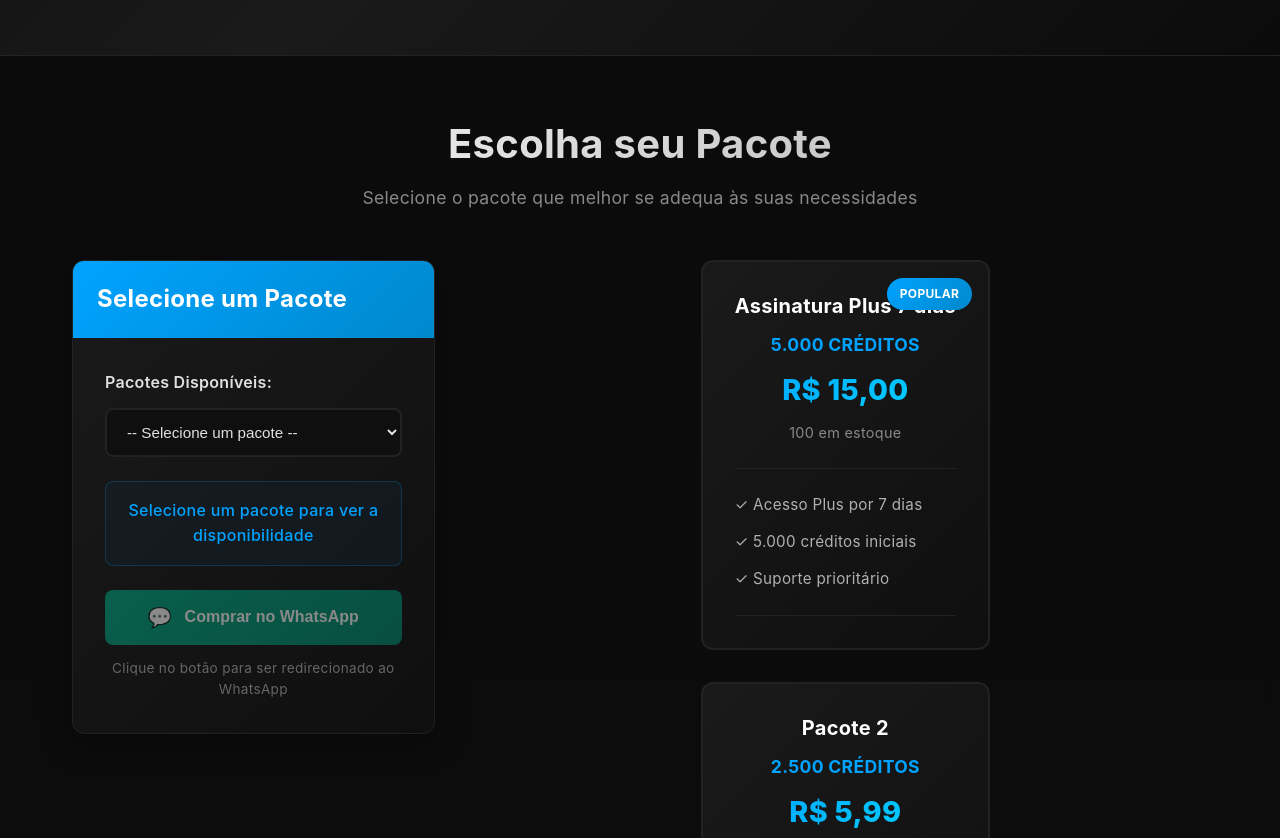
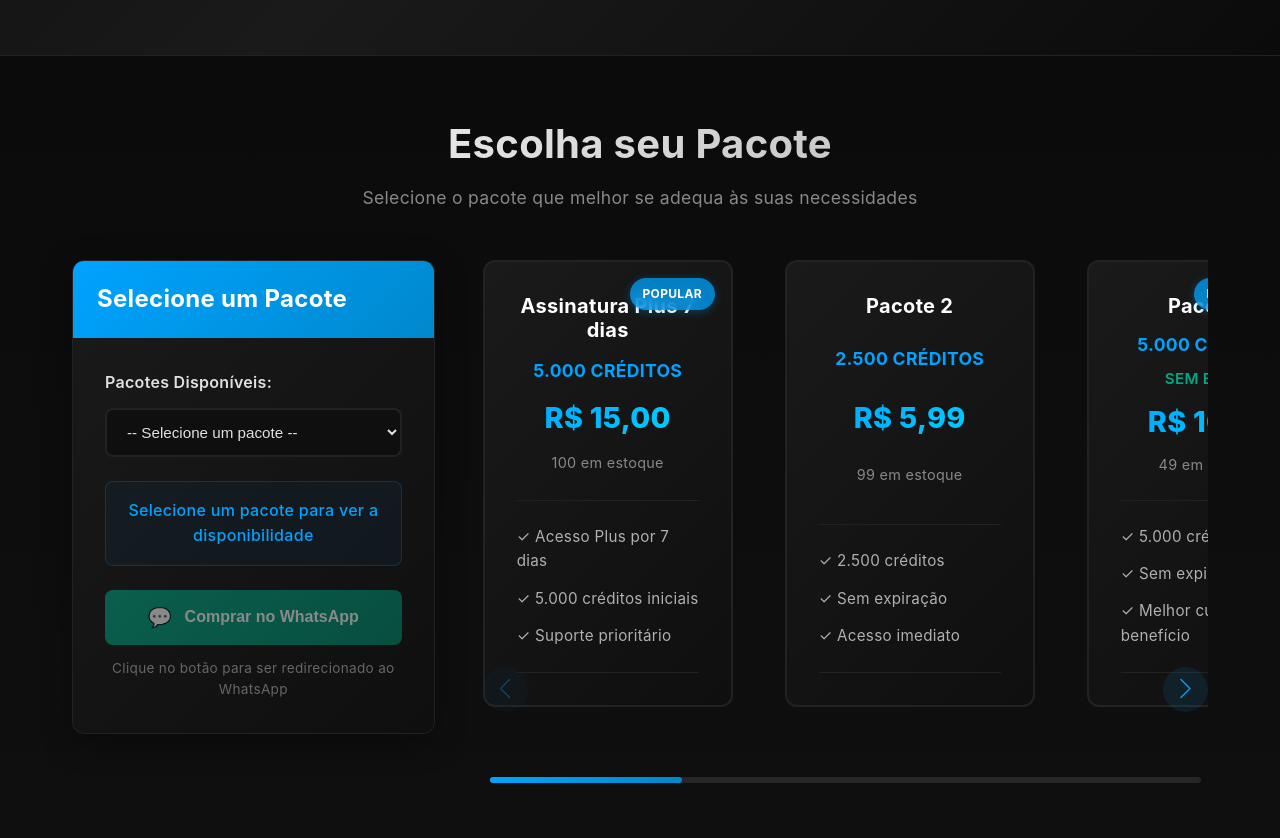
Before and after one commit to Siieg-bit/site, a plain HTML site: page comprar-creditos.html in a window 1280 px wide. Shown: the part 820-1658 px from the top of the page. Drawn offline with nearby package versions, Linux system fonts and the light colour scheme.

Commit message:
Add files via upload

```diff
--- a/css/style.css
+++ b/css/style.css
@@ -216,7 +216,7 @@ a:hover {
     margin-bottom: 2rem;
     border-radius: 12px;
     overflow: hidden;
-    box-shadow: 0 8px 32px rgba(0, 163, 255, 0.15);
+    /* box-shadow: 0 8px 32px rgba(0, 163, 255, 0.15); */
 }
 
 .hero-banner-image {
@@ -438,9 +438,93 @@ a:hover {
 
 /* Products Grid */
 .products-grid {
-    display: grid;
-    grid-template-columns: repeat(auto-fit, minmax(250px, 1fr));
+    display: flex !important;
     gap: 2rem;
+}
+
+.products-swiper {
+    width: 100%;
+    padding-bottom: 80px;
+    position: relative;
+}
+
+.swiper-wrapper {
+    display: flex !important;
+}
+
+.products-grid .product-item {
+    display: flex !important;
+    flex-direction: column;
+    width: 100% !important;
+    min-width: 250px !important;
+    height: auto !important;
+    flex-shrink: 0 !important;
+}
+
+@media (min-width: 480px) {
+    .products-grid .product-item {
+        width: calc(50% - 1rem) !important;
+    }
+}
+
+@media (min-width: 768px) {
+    .products-grid .product-item {
+        width: calc(50% - 1rem) !important;
+    }
+}
+
+@media (min-width: 1024px) {
+    .products-grid .product-item {
+        width: calc(33.333% - 1.35rem) !important;
+    }
+}
+
+.swiper-button-prev,
+.swiper-button-next {
+    color: #00A3FF !important;
+    background: rgba(0, 163, 255, 0.1) !important;
+    border-radius: 50%;
+    width: 45px !important;
+    height: 45px !important;
+    top: auto !important;
+    bottom: 75px !important;
+    z-index: 10 !important;
+}
+
+.swiper-button-prev::after,
+.swiper-button-next::after {
+    font-size: 20px !important;
+}
+
+.swiper-button-prev {
+    left: 0 !important;
+}
+
+.swiper-button-next {
+    right: 0 !important;
+}
+
+.swiper-button-prev:hover,
+.swiper-button-next:hover {
+    background: rgba(0, 163, 255, 0.2) !important;
+}
+
+/* Scrollbar do Swiper */
+.swiper-scrollbar {
+    background: rgba(255, 255, 255, 0.1) !important;
+    height: 6px !important;
+    border-radius: 3px !important;
+    margin-top: 2rem !important;
+}
+
+.swiper-scrollbar-drag {
+    background: linear-gradient(90deg, #00A3FF 0%, #0088cc 100%) !important;
+    border-radius: 3px !important;
+    cursor: grab !important;
+}
+
+.swiper-scrollbar-drag:active {
+    cursor: grabbing !important;
 }
 
 .product-item {
@@ -451,9 +535,14 @@ a:hover {
     text-align: center;
     transition: all 0.3s ease;
     position: relative;
-    overflow: hidden;
+    overflow: visible;
     cursor: pointer;
     user-select: none;
+    display: flex !important;
+    flex-direction: column;
+    height: 100% !important;
+    min-height: 400px;
+    justify-content: space-between;
 }
 
 .product-item::before {
@@ -492,15 +581,25 @@ a:hover {
 .product-item.selected::after {
     content: '✓ SELECIONADO';
     position: absolute;
-    top: 1rem;
-    left: 1rem;
-    background: linear-gradient(135deg, #00A3FF 0%, #0088cc 100%);
+    top: 50%;
+    left: 50%;
+    transform: translate(-50%, -50%);
+    background: rgba(0, 163, 255, 0.85);
     color: #fff;
-    padding: 0.4rem 0.8rem;
-    border-radius: 4px;
-    font-size: 0.75rem;
+    padding: 1rem 2rem;
+    border-radius: 8px;
+    font-size: 1rem;
     font-weight: 700;
-    animation: slideInLeft 0.3s ease-out;
+    z-index: 10;
+    pointer-events: none;
+    /* animation: fadeIn 0.3s ease-out; */
+    backdrop-filter: blur(4px);
+    box-shadow: 0 4px 20px rgba(0, 163, 255, 0.4);
+}
+
+.product-item.selected:hover::after {
+    opacity: 0;
+    transition: opacity 0.2s ease-out;
 }
 
 
@@ -509,13 +608,26 @@ a:hover {
     position: absolute;
     top: 1rem;
     right: 1rem;
-    background: linear-gradient(135deg, #00A3FF 0%, #0088cc 100%);
+    display: inline-block;
+    background: rgba(0, 163, 255, 0.75);
+    backdrop-filter: blur(8px);
     color: #fff;
     padding: 0.4rem 0.8rem;
     border-radius: 20px;
     font-size: 0.75rem;
     font-weight: 700;
     text-transform: uppercase;
+    z-index: 5;
+    box-shadow: 0 2px 8px rgba(0, 163, 255, 0.3);
+    transition: opacity 0.3s ease, transform 0.3s ease;
+    pointer-events: none;
+}
+
+.product-item:hover .product-badge,
+.product-item:active .product-badge,
+.product-item.clicked .product-badge {
+    opacity: 0;
+    transform: scale(0.8);
 }
 
 .product-name {
@@ -1034,11 +1146,11 @@ a:hover {
 @keyframes fadeIn {
     from {
         opacity: 0;
-        transform: translateY(20px);
+        transform: translate(-50%, -50%) scale(0.8);
     }
     to {
         opacity: 1;
-        transform: translateY(0);
+        transform: translate(-50%, -50%) scale(1);
     }
 }
 
@@ -1073,29 +1185,29 @@ a:hover {
     }
 }
 
-/* Apply animations */
+/* Apply animations - DESATIVADO para evitar bugs visuais */
 .hero-content {
-    animation: fadeIn 0.8s ease-out;
+    /* animation: fadeIn 0.8s ease-out; */
 }
 
 .product-card {
-    animation: slideInLeft 0.6s ease-out;
+    /* animation: slideInLeft 0.6s ease-out; */
 }
 
 .products-grid {
-    animation: fadeIn 0.8s ease-out;
+    /* animation: fadeIn 0.8s ease-out; */
 }
 
 .step-card {
-    animation: fadeIn 0.6s ease-out;
+    /* animation: fadeIn 0.6s ease-out; */
 }
 
 .benefit-card {
-    animation: fadeIn 0.6s ease-out;
+    /* animation: fadeIn 0.6s ease-out; */
 }
 
 .faq-item {
-    animation: fadeIn 0.6s ease-out;
+    /* animation: fadeIn 0.6s ease-out; */
 }
 
 /* ============================================
--- a/js/script.js
+++ b/js/script.js
@@ -24,12 +24,13 @@ const CONFIG = {
     // Update these values as needed
     estoque: {
         "Conta com Assinatura Plus por 7 dias + 5 MIL CRÉDITOS - R$15,00": 100,
-        "Conta com 1800 créditos - R$2,00": 99,
-        "Pacote 3 - 2.500 CRÉDITOS - R$5,99": 99,
-        "Pacote 4 - 5.000 CRÉDITOS + 1k BÔNUS - R$10,00": 49,
-        "Pacote 5 - 10.000 CRÉDITOS + 2k BÔNUS - R$20,00": 57,
-        "Pacote 6 - 20.000 CRÉDITOS + 3k BÔNUS - R$34,99": 95,
-        "Pacote 7 - 30.000 CRÉDITOS + 4k BÔNUS - R$49,99": 96
+        "Recarga - 2.500 CRÉDITOS - R$5,99": 99,
+        "Recarga - 5.000 CRÉDITOS - R$10,00": 49,
+        "Recarga - 10.000 CRÉDITOS + 1k BÔNUS - R$20,00": 57,
+        "Recarga - 20.000 CRÉDITOS + 2k BÔNUS - R$34,99": 95,
+        "Recarga - 30.000 CRÉDITOS + 3k BÔNUS - R$49,99": 96,
+        "Recarga - 40.000 CRÉDITOS + 4k BÔNUS - R$64,99": 96,
+        "Recarga - 50.000 CRÉDITOS + 5k BÔNUS - R$79,99": 96
     }
 };
 
@@ -484,7 +485,89 @@ window.addEventListener("load", () => {
 });
 
 // ============================================
-// 19. EXPORT FUNCTIONS FOR TESTING
+// 19. SWIPER CAROUSEL INITIALIZATION
+// ============================================
+
+function initializeSwiper() {
+    if (typeof Swiper !== 'undefined') {
+        const swiper = new Swiper('.products-swiper', {
+            slidesPerView: 1.2,
+            spaceBetween: 20,
+            loop: false,
+            grabCursor: true,
+            touchEventsTarget: 'container',
+            simulateTouch: true,
+            touchRatio: 1,
+            touchAngle: 45,
+            longSwipes: true,
+            longSwipesRatio: 0.5,
+            slidesPerGroup: 1,
+            freeMode: true,
+            freeModeMomentum: true,
+            freeModeMomentumRatio: 0.5,
+            freeModeMomentumVelocityRatio: 0.5,
+            scrollbar: {
+                el: '.products-swiper-scrollbar',
+                draggable: true,
+                dragSize: 'auto',
+                snapOnRelease: false,
+            },
+            navigation: {
+                nextEl: '.products-swiper-next',
+                prevEl: '.products-swiper-prev',
+            },
+            breakpoints: {
+                480: {
+                    slidesPerView: 1.1,
+                    spaceBetween: 15,
+                },
+                640: {
+                    slidesPerView: 1.3,
+                    spaceBetween: 20,
+                },
+                768: {
+                    slidesPerView: 1.8,
+                    spaceBetween: 20,
+                },
+                1024: {
+                    slidesPerView: 2,
+                    spaceBetween: 20,
+                },
+                1280: {
+                    slidesPerView: 2.2,
+                    spaceBetween: 20,
+                },
+                1440: {
+                    slidesPerView: 2.5,
+                    spaceBetween: 20,
+                },
+                1600: {
+                    slidesPerView: 2.7,
+                    spaceBetween: 20,
+                }
+            },
+            watchSlidesProgress: true,
+            slideToClickedSlide: true,
+            centeredSlides: false,
+            centeredSlidesBounds: false
+        });
+        console.log("Swiper carousel initialized");
+        window.productsSwiper = swiper;
+    } else {
+        console.warn("Swiper library not loaded");
+    }
+}
+
+if (document.readyState === 'loading') {
+    document.addEventListener('DOMContentLoaded', function() {
+        setTimeout(initializeSwiper, 100);
+    });
+} else {
+    setTimeout(initializeSwiper, 100);
+}
+
+// ============================================
+// 20. EXPORT FUNCTIONS FOR TESTING
 // ============================================
 
 // Make functions available for testing
```
